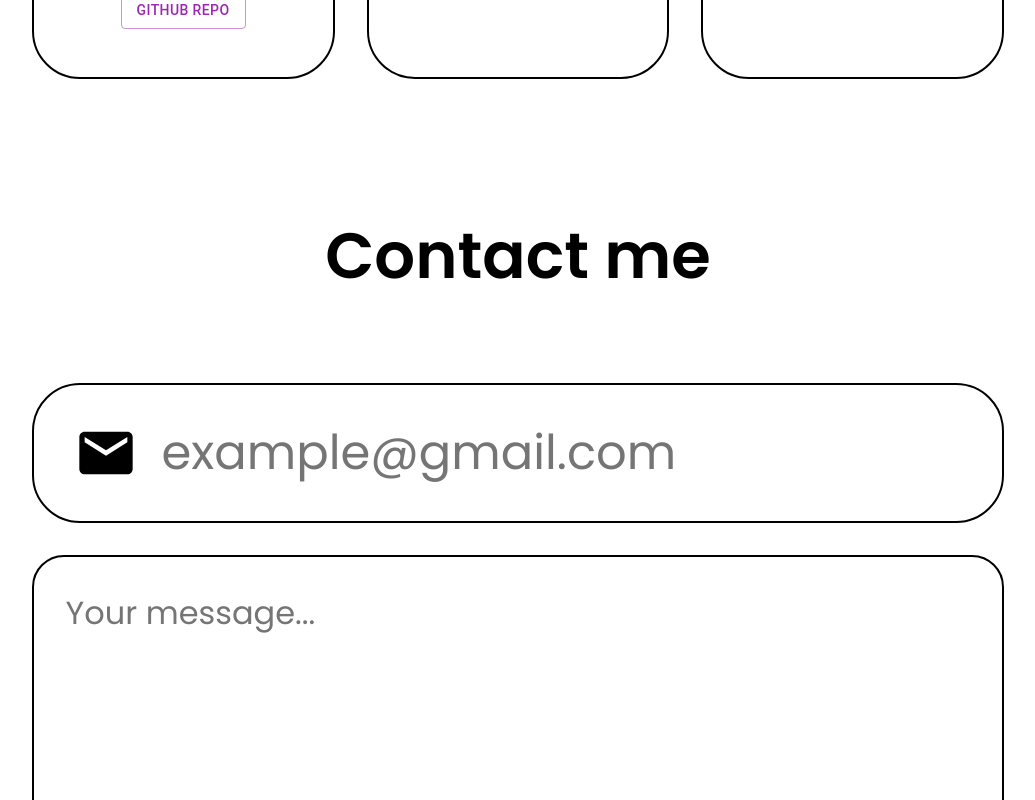
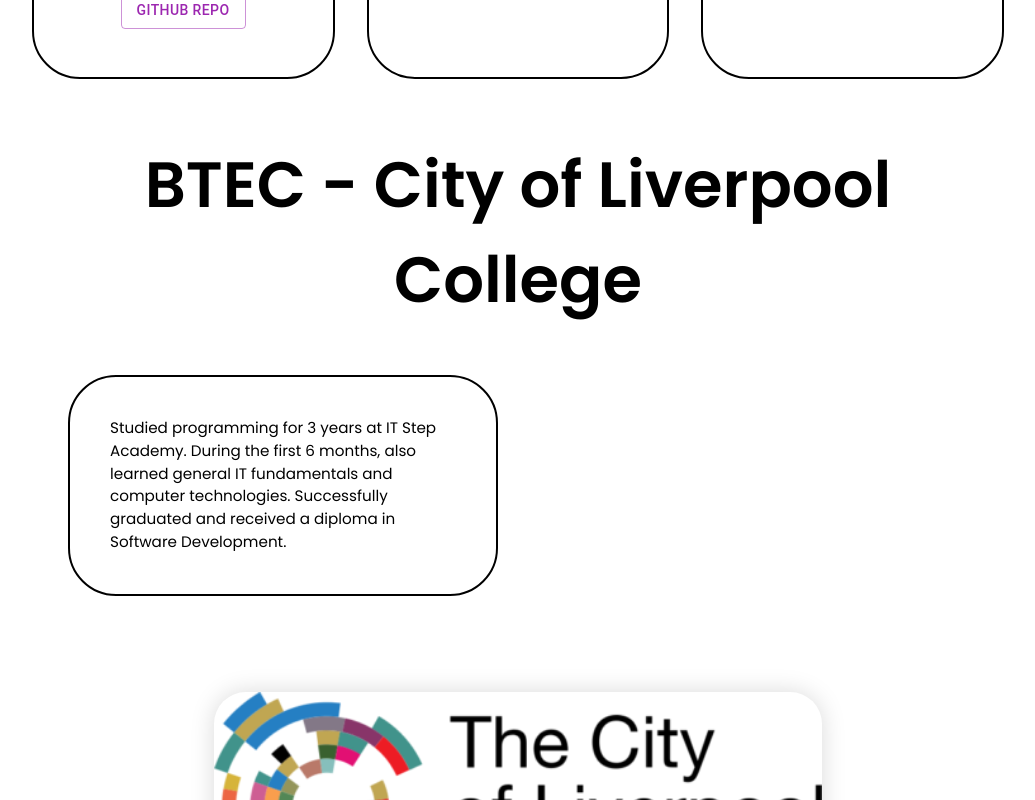
Before and after one commit to 7scaiman/portfolio, a React (Vite) app: page / in a window 1280 px wide. Shown: the part 2880-3680 px from the top of the page, without its empty margins (122-1157 px from the left). Built offline with nearby package versions, Linux system fonts and the light colour scheme.

Commit message:
BTEC start

```diff
--- a/src/App.jsx
+++ b/src/App.jsx
@@ -4,6 +4,7 @@
 import Experience from "./components/Experience.jsx";
 import Projects from "./components/Projects.jsx";
 import ContactsMe from "./components/ContactsMe.jsx";
+import BTEC from './components/BTEC.jsx';
 
 
 
@@ -16,6 +17,7 @@
         <About/>
         <Experience/>
         <Projects/>
+        <BTEC/>
         <ContactsMe/>
         <footer>
             <ul>
--- a/src/components/About.jsx
+++ b/src/components/About.jsx
@@ -31,7 +31,7 @@
                             <DialogTitle>Contact Me</DialogTitle>
                             <DialogContent>
                                 <p>Email:<a href="mailto:sanya.hanysh@gmail.com"> sanya.hanysh@gmail.com</a></p>
-                                <p>Phone number:<a href="tel:+447438963273"> +447438963273</a></p>
+                                <p>Phone number:<a href="tel:+447428963273"> +44 7428 963273</a></p>
                             </DialogContent>
                             <DialogActions>
                                 <div className="btn dialog-btn" onClick={() => setOpen(false)}>Close</div>
--- /dev/null
+++ b/src/components/BTEC.jsx
@@ -0,0 +1,32 @@
+import React from 'react';
+import {Box, Grid} from "@mui/material";
+import  './CSS/Experience.css';
+import img from "../../public/city-of-liverpool-college-black-logo-480x180.png"
+import CodeIcon from '@mui/icons-material/Code';
+import SchoolIcon from '@mui/icons-material/School';
+import MenuBookIcon from '@mui/icons-material/MenuBook';
+import StorageIcon from '@mui/icons-material/Storage';
+function BTEC(props) {
+    return (
+        <section id="experience" className="experience">
+            <Box>
+            <h2 className="section-title">BTEC - City of Liverpool College</h2>
+            <Box className="experience-info">
+                <Box className="grid">
+                    <Box className="grid-card">
+                        <p>
+                            Studied programming for 3 years at IT Step Academy.
+                            During the first 6 months, also learned general IT fundamentals
+                            and computer technologies. Successfully graduated and received
+                            a diploma in Software Development.
+                        </p>
+                    </Box>
+                </Box>
+            <img src={img}/>
+            </Box>
+            </Box>
+        </section>
+    );
+}
+
+export default BTEC;
```
Also changed, not shown: public/city-of-liverpool-college-black-logo-480x180.png (added).
